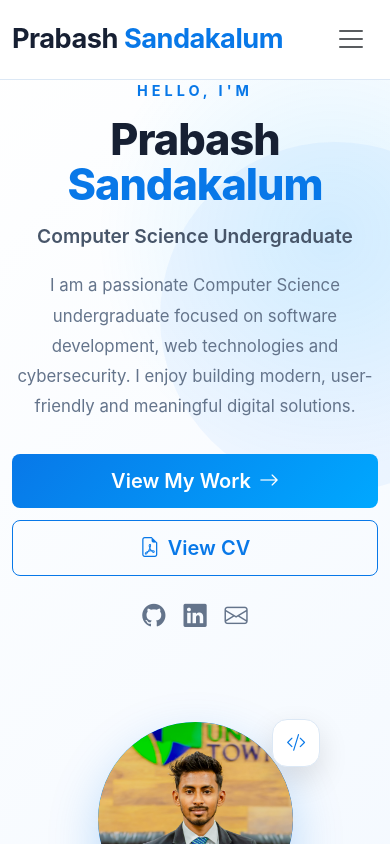
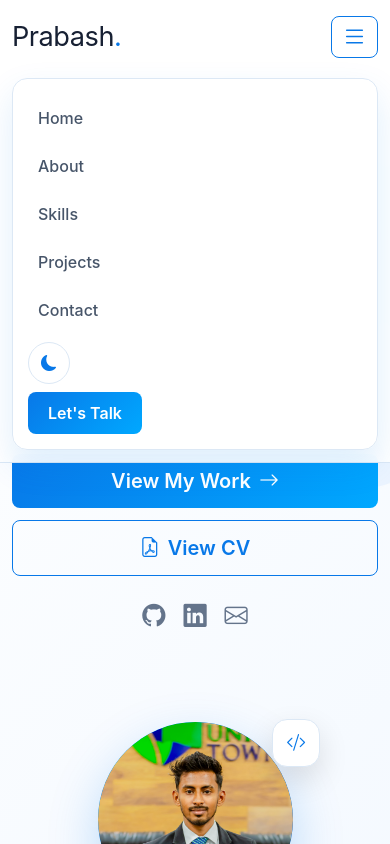
Before and after one commit to prabash0929/My_Portfolio, a React (Vite) app: page / in a window 390 px wide. Both pictures are taken after a click on the button "Toggle navigation". Shown: the top 844 px of the page. Built offline with nearby package versions, Linux system fonts and the light colour scheme.

Commit message:
Fix mobile navbar

```diff
--- a/src/App.jsx
+++ b/src/App.jsx
@@ -20,24 +20,31 @@ useEffect(() => {
       {/* ================= NAVBAR ================= */}
 <nav className="navbar navbar-expand-lg fixed-top">
   <div className="container">
-          <a className="navbar-brand fw-bold" href="#home">
-            Prabash<span> Sandakalum</span>
+
+    <a className="navbar-brand" href="#home">
+      Prabash<span>.</span>
     </a>
 
+    {/* Mobile Menu Button */}
     <button
       className="navbar-toggler"
       type="button"
       data-bs-toggle="collapse"
-            data-bs-target="#navbarNav"
-            aria-controls="navbarNav"
+      data-bs-target="#portfolioNavbar"
+      aria-controls="portfolioNavbar"
       aria-expanded="false"
       aria-label="Toggle navigation"
     >
-            <span className="navbar-toggler-icon"></span>
+      <i className="bi bi-list"></i>
     </button>
 
-          <div className="collapse navbar-collapse" id="navbarNav">
+    {/* Navbar Links */}
+    <div
+      className="collapse navbar-collapse"
+      id="portfolioNavbar"
+    >
       <ul className="navbar-nav ms-auto align-items-lg-center">
+
         <li className="nav-item">
           <a className="nav-link" href="#home">
             Home
@@ -83,7 +90,6 @@ useEffect(() => {
             ></i>
           </button>
         </li>
-
               <li className="nav-item ms-lg-3 mt-2 mt-lg-0">
                 <a
                   className="btn btn-primary nav-contact-btn"
--- a/src/index.css
+++ b/src/index.css
@@ -1993,3 +1993,90 @@ body.dark-mode .contact-form-card textarea:focus {
     text-align: center;
   }
 }
+/* =========================================
+   MOBILE NAVBAR
+========================================= */
+
+.navbar-toggler {
+  border: 1px solid var(--primary) !important;
+  padding: 7px 10px;
+  border-radius: 8px;
+  color: var(--primary) !important;
+  background: transparent;
+}
+
+.navbar-toggler:focus {
+  box-shadow: 0 0 0 3px rgba(8, 120, 232, 0.15);
+}
+
+.navbar-toggler i {
+  font-size: 25px;
+}
+
+
+/* Mobile */
+
+@media (max-width: 991.98px) {
+
+  .navbar {
+    padding: 12px 0;
+  }
+
+  .navbar-collapse {
+    margin-top: 15px;
+    padding: 15px;
+
+    background: rgba(255, 255, 255, 0.98);
+
+    border: 1px solid #dce8f5;
+    border-radius: 15px;
+
+    box-shadow:
+      0 15px 35px rgba(8, 120, 232, 0.12);
+  }
+
+  .navbar-nav {
+    align-items: stretch !important;
+  }
+
+  .nav-item {
+    width: 100%;
+  }
+
+  .nav-link {
+    display: block;
+    padding: 12px 10px !important;
+    border-radius: 8px;
+  }
+
+  .nav-link:hover {
+    background: #eef7ff;
+  }
+
+  .theme-toggle {
+    margin-top: 8px;
+  }
+
+}
+
+
+/* =========================================
+   DARK MODE MOBILE NAVBAR
+========================================= */
+
+body.dark-mode .navbar-collapse {
+  background: #081525;
+  border-color: rgba(0, 168, 255, 0.2);
+
+  box-shadow:
+    0 15px 35px rgba(0, 0, 0, 0.35);
+}
+
+body.dark-mode .nav-link:hover {
+  background: rgba(0, 168, 255, 0.1);
+}
+
+body.dark-mode .navbar-toggler {
+  border-color: #00e5ff !important;
+  color: #00e5ff !important;
+}
--- a/src/main.jsx
+++ b/src/main.jsx
@@ -2,6 +2,7 @@ import { StrictMode } from "react";
 import { createRoot } from "react-dom/client";
 
 import "bootstrap/dist/css/bootstrap.min.css";
+import "bootstrap/dist/js/bootstrap.bundle.min.js";
 import "bootstrap-icons/font/bootstrap-icons.css";
 
 import "./index.css";
```
Lines whose indentation alone changed are shown as unchanged.
